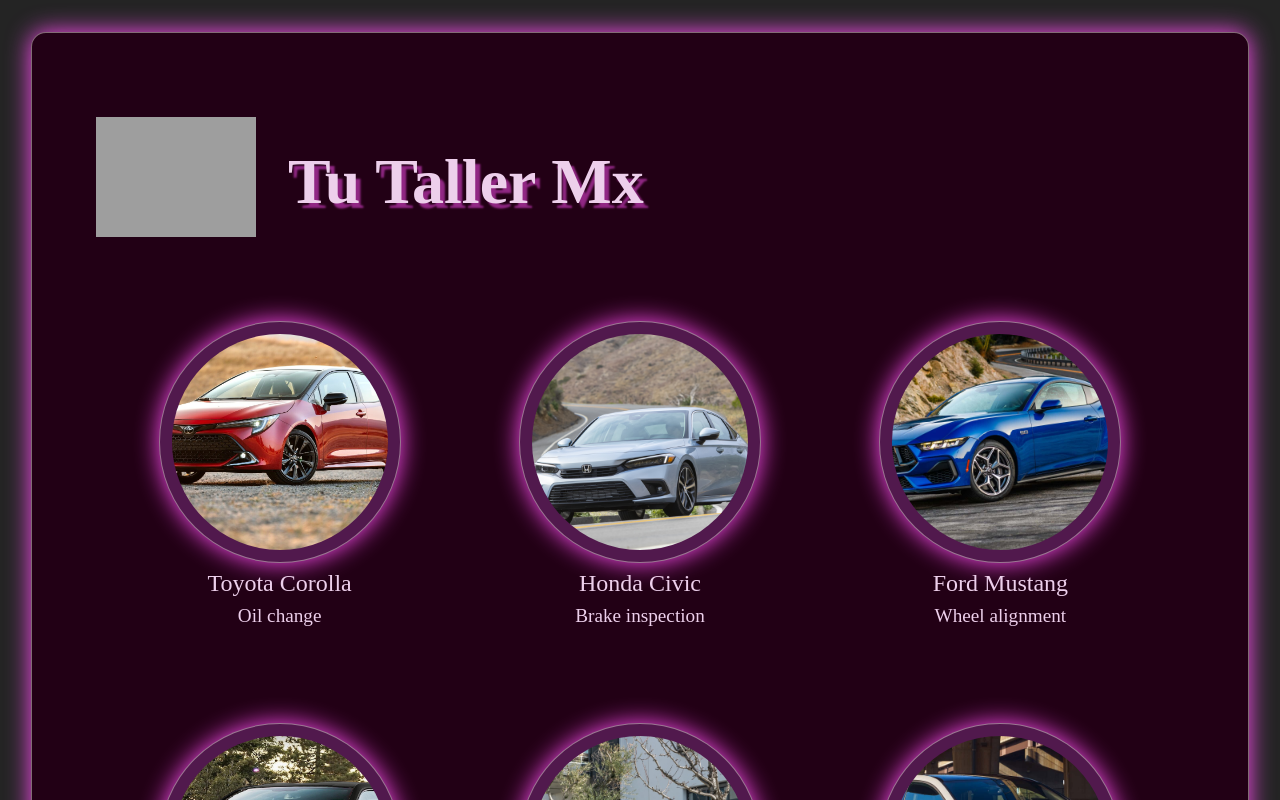
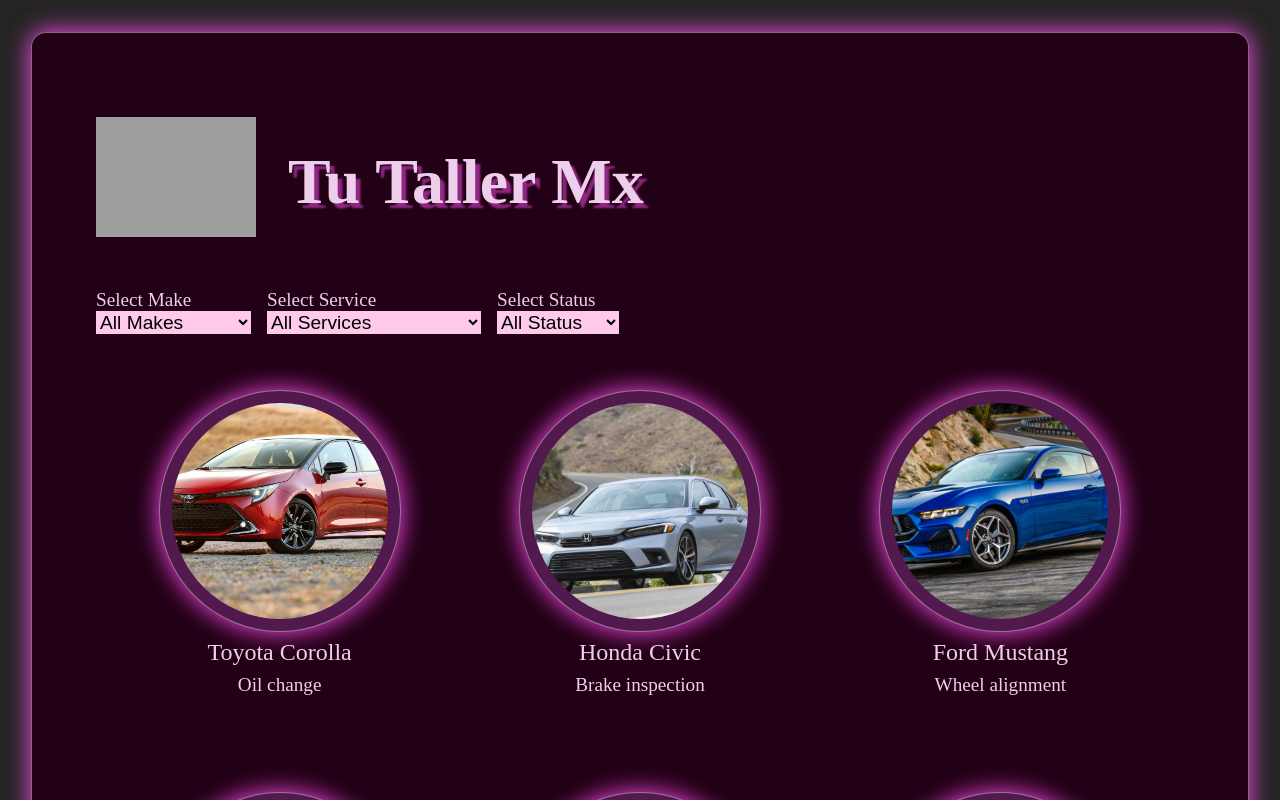
Before and after one commit to NegligentWhale7/TuTallerMx, a React (Vite) app in the folder frontend/: page / in a window 1280 px wide. Shown: the top 800 px of the page. Built offline with nearby package versions, Linux system fonts and the light colour scheme; grey boxes are pictures that could not be loaded.

Commit message:
Filter of Vehicle by Make, Service and Status

```diff
--- a/frontend/src/App.jsx
+++ b/frontend/src/App.jsx
@@ -1,15 +1,26 @@
+import { useState } from "react";
 import Article from "./components/article";
 import Vehicle from "./components/vehicle";
+import Navbar from "./components/navbar";
 import {mockVehicles} from "./data/data.js";
 const vehicles = mockVehicles;
 
 function App() {
 
+  const [makeFilter, setMakeFilter] = useState("");
+  const [serviceFilter, setServiceFilter] = useState("");
+  const [statusFilter, setStatusFilter] = useState("");
+
   return (
     <div id="principal">
       <Article />
+      <Navbar makeFilter={makeFilter} setMakeFilter={setMakeFilter} serviceFilter={serviceFilter}
+
+        setServiceFilter={setServiceFilter} statusFilter={statusFilter} setStatusFilter={setStatusFilter} />
       <main>
-        {vehicles.map(vehicle => <Vehicle onAddVehicle={() => {
+        {vehicles.filter(vehicle => Vehicle.status !== "Done" && (makeFilter === "" || vehicle.make === makeFilter)
+          && (serviceFilter === "" || vehicle.service === serviceFilter)
+          && (statusFilter === "" || vehicle.status === statusFilter)).map(vehicle => <Vehicle onAddVehicle={() => {
           setShowForm(true);
           setSelectedVehicle(vehicle);
         }} key={vehicle.id} vehicleInfo={vehicle}/>)}
--- /dev/null
+++ b/frontend/src/components/navbar.jsx
@@ -0,0 +1,89 @@
+import PropTypes from 'prop-types';
+
+function Navbar({ makeFilter, setMakeFilter, serviceFilter, setServiceFilter, statusFilter, setStatusFilter }) {
+
+    return (
+        <nav>
+            <label htmlFor="make">
+                <p>Select Make</p>
+                <select name="make" id="make" value={makeFilter} onChange={e => setMakeFilter(e.target.value)}>
+                    <option value="">All Makes</option>
+                    <option value="Toyota">Toyota</option>
+                    <option value="Honda">Honda</option>
+                    <option value="Ford">Ford</option>
+                    <option value="Chevrolet">Chevrolet</option>
+                    <option value="Nissan">Nissan</option>
+                    <option value="Volkswagen">Volkswagen</option>
+                    <option value="BMW">BMW</option>
+                    <option value="Mercedes-Benz">Mercedes-Benz</option>
+                    <option value="Audi">Audi</option>
+                    <option value="Hyundai">Hyundai</option>
+                    <option value="Kia">Kia</option>
+                    <option value="Mazda">Mazda</option>
+                    <option value="Subaru">Subaru</option>
+                    <option value="Jeep">Jeep</option>
+                    <option value="Tesla">Tesla</option>
+                    <option value="Volvo">Volvo</option>
+                    <option value="Peugeot">Peugeot</option>
+                    <option value="Renault">Renault</option>
+                    <option value="Fiat">Fiat</option>
+                    <option value="Lexus">Lexus</option>
+                </select>
+            </label>
+            <label htmlFor="service">
+                <p>Select Service</p>
+                <select name="service" id="service" value={serviceFilter} onChange={e => setServiceFilter(e.target.value)}>
+                    <option value="">All Services</option>
+                    <option value="Oil change">Oil change</option>
+                    <option value="Brake inspection">Brake inspection</option>
+                    <option value="Wheel alignment">Wheel alignment</option>
+                    <option value="Tire replacement">Tire replacement</option>
+                    <option value="Battery check">Battery check</option>
+                    <option value="Exterior wash">Exterior wash</option>
+                    <option value="Interior vacuuming">Interior vacuuming</option>
+                    <option value="Air filter replacement">Air filter replacement</option>
+                    <option value="Oil filter replacement">Oil filter replacement</option>
+                    <option value="Light inspection">Light inspection</option>
+                    <option value="Fluid level check">Fluid level check</option>
+                    <option value="Tire rotation">Tire rotation</option>
+                    <option value="Exhaust system check">Exhaust system check</option>
+                    <option value="Suspension check">Suspension check</option>
+                    <option value="Steering system check">Steering system check</option>
+                    <option value="AC recharge">AC recharge</option>
+                    <option value="Belt inspection">Belt inspection</option>
+                    <option value="Spark plug check">Spark plug check</option>
+                    <option value="Windshield inspection">Windshield inspection</option>
+                    <option value="Wiper blade check">Wiper blade check</option>
+                </select>
+            </label>
+            <label htmlFor="status">
+                <p>Select Status</p>
+                <select name="status" id="status" value={statusFilter} onChange={e => setStatusFilter(e.target.value)}>
+                    <option value="">All Status</option>
+                    <option value="Unassigned">Unassigned</option>
+                    <option value="In Progress">In Progress</option>
+                </select>
+            </label>
+        </nav>
+
+    )
+
+}
+
+Navbar.propTypes = {
+
+    makeFilter: PropTypes.string,
+
+    setMakeFilter: PropTypes.func,
+
+    serviceFilter: PropTypes.string,
+
+    setServiceFilter: PropTypes.func,
+
+    statusFilter: PropTypes.string,
+
+    setStatusFilter: PropTypes.func
+
+};
+
+export default Navbar
--- a/frontend/src/index.css
+++ b/frontend/src/index.css
@@ -95,3 +95,20 @@ body{
     padding-top: .5rem;
     font-size: 1.2rem;
 }
+
+nav{
+    display: flex;
+    padding: 0 2rem 1.5rem;
+}
+
+p, select{
+  font-size: 1.2rem;
+}
+
+select{
+    text-decoration: none;
+    color: rgb(0, 0, 0);
+    background-color: rgb(255, 201, 234);
+    border: none;
+    margin-right: 1rem;
+}
```
